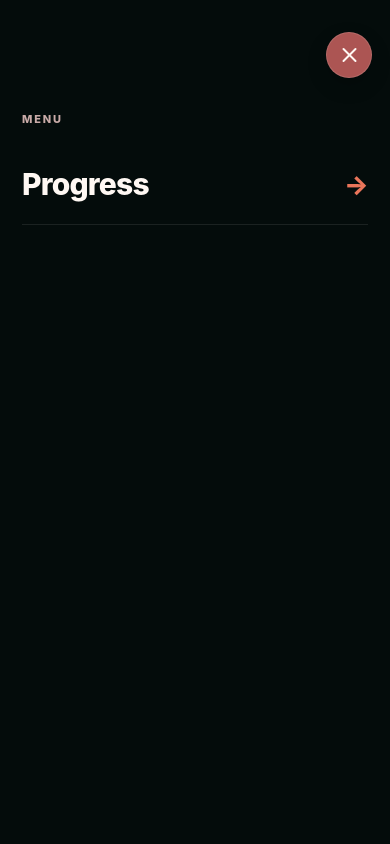
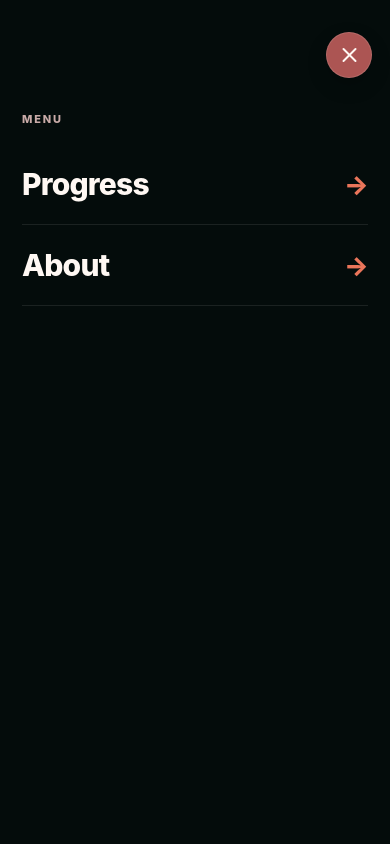
Before and after one commit to nopravlem/fitness-tracker, a Next.js app: page / in a window 390 px wide. Both pictures are taken after a click on the button "Open menu". Shown: the top 844 px of the page. Built offline with nearby package versions, Linux system fonts and the light colour scheme; no server answers; the database is empty.

Commit message:
Add About link to mobile menu

```diff
--- a/app/page.tsx
+++ b/app/page.tsx
@@ -49,7 +49,7 @@ export default function Home(){
     <header className="appHeader"><div><p className="eyebrow">6 MONTH PROJECT</p><h1>Sadhana</h1><span className="dayPill">Day {projectDay}</span>{block&&<p className="subtle">{block.name} · {block.focus}</p>}</div><button className={`menuButton ${menuOpen?'open':''}`} aria-label={menuOpen?'Close menu':'Open menu'} aria-expanded={menuOpen} onClick={()=>setMenuOpen(v=>!v)}><span/><span/><span/></button></header>
 
     <div className={`mobileMenu ${menuOpen?'open':''}`} aria-hidden={!menuOpen}>
-      <div className="mobileMenuInner"><p className="eyebrow">MENU</p><Link href="/progress" onClick={()=>setMenuOpen(false)}>Progress <span>→</span></Link></div>
+      <div className="mobileMenuInner"><p className="eyebrow">MENU</p><Link href="/progress" onClick={()=>setMenuOpen(false)}>Progress <span>→</span></Link><Link href="/about" onClick={()=>setMenuOpen(false)}>About <span>→</span></Link></div>
     </div>
 
     {dbError&&<section className="card errorCard"><p className="eyebrow">DATABASE SYNC ERROR</p><p>{dbError}</p></section>}{notice&&<section className="card successCard"><b>{notice}</b></section>}
```
